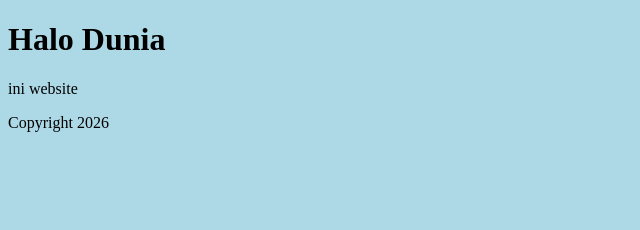
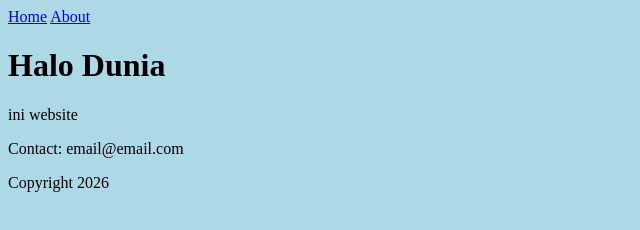
Before and after one commit to binyaw/praktikum-git-556658, a plain HTML site: page index.html in a window 1280 px wide. Shown: the whole page, without its empty margins (0-640 px from the left). Drawn offline with Linux system fonts and the light colour scheme.

Commit message:
feat: add footer contact

```diff
--- a/index.html
+++ b/index.html
@@ -5,10 +5,20 @@
     <meta name="viewport" content="width=device-width, initial-scale=1.0">
     <title>Document</title>
 </head>
-<body style="background-color: lightblue;"></body>
+<body style="background-color: lightblue;">
+
+    <nav>
+        <a href="#">Home</a>
+        <a href="#">About</a>
+    </nav>
+
     <h1>Halo Dunia</h1>
     <p>ini website</p>
 
-    <footer>Copyright 2026</footer>
+    <footer>
+        <p>Contact: email@email.com</p>
+        <p>Copyright 2026</p>
+    </footer>
+
 </body>
 </html>
```
